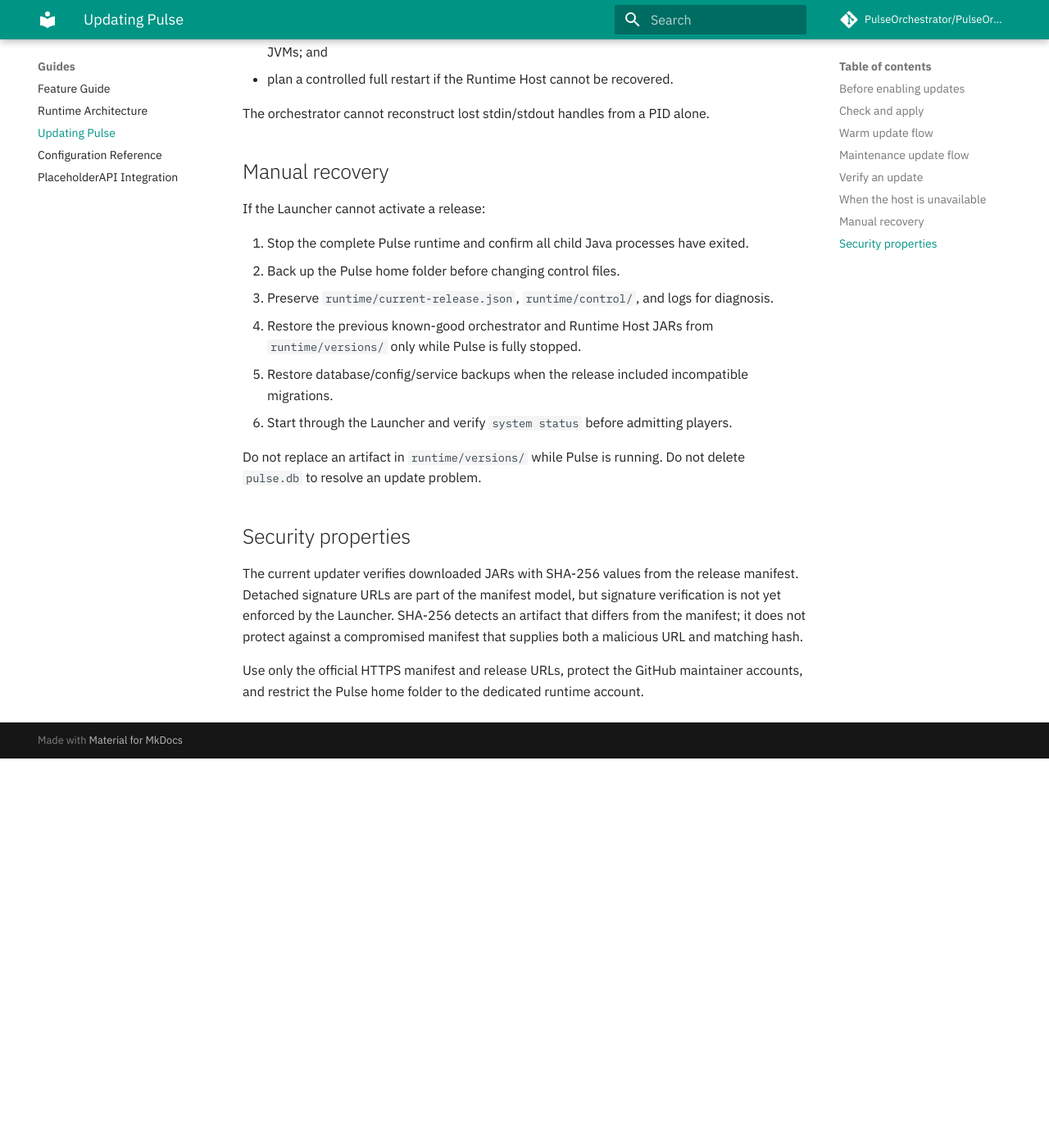
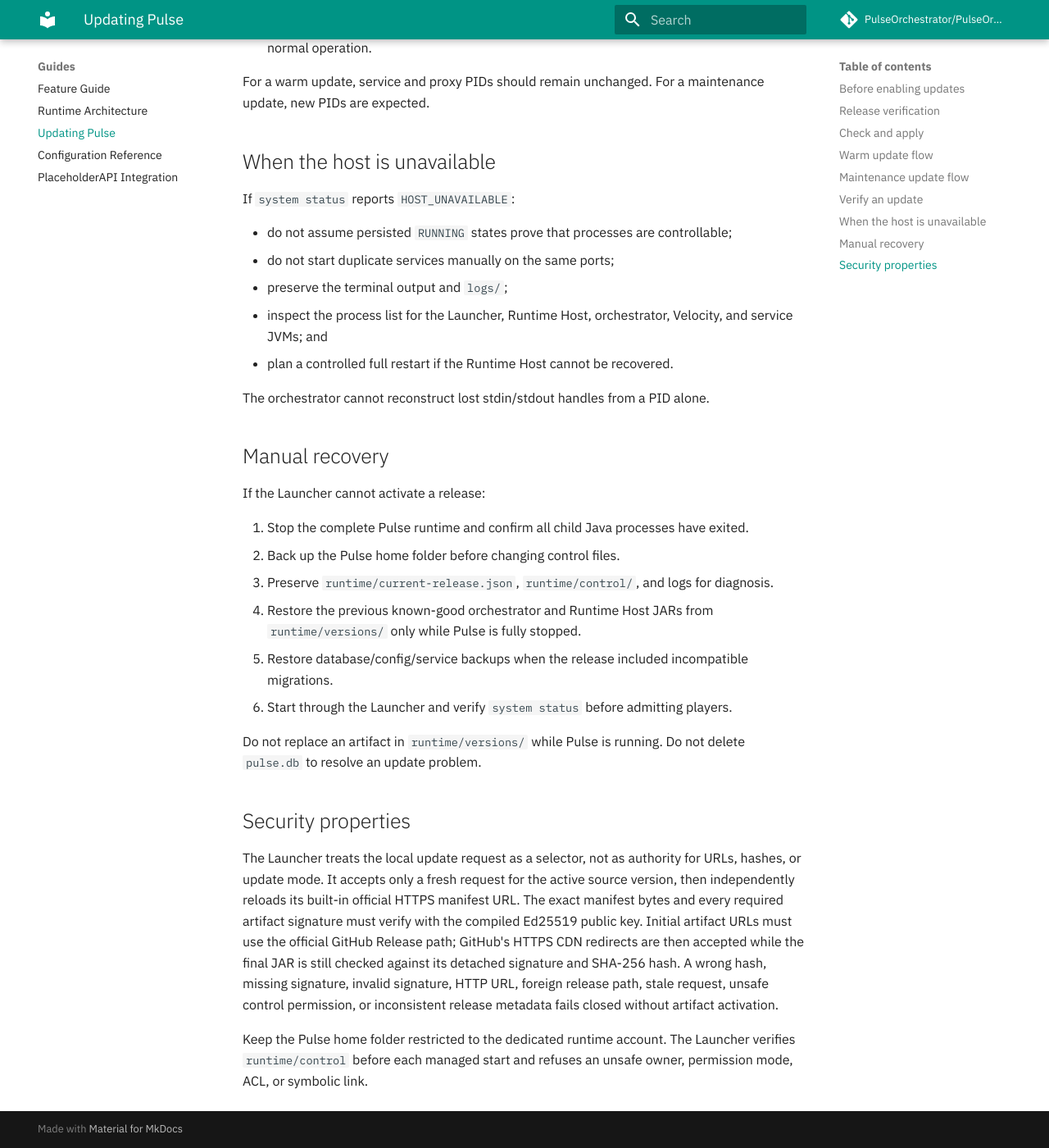
Before and after one commit to PulseOrchestrator/PulseOrchestrator, an MkDocs documentation site: the page built from docs/guides/updates.md, in a window 1280 px wide and 1400 px high, scrolled down 3700 px. Shown: the whole window at 82% size. Built offline with MkDocs 1.6.1 and Material for MkDocs 9.7.7, drawn with Linux system fonts in a browser that asks for light colours; comment, search, counter and statistics services are not loaded; the version menu is left out; before the commit the page ends 4625 px from its top, so only the background shows below that; some of the changed text lies outside the part shown.

````diff
--- a/docs/guides/updates.md
+++ b/docs/guides/updates.md
@@ -35,6 +35,10 @@ Keep `autoApply` disabled when you want every update to be operator-initiated. W
 
 Set `includePrereleases` to `true` only for beta installations. Stable installations should leave it disabled.
 
+## Release verification
+
+No setup is required beyond starting the official Launcher. It contains the official raw GitHub manifest endpoint, the allowed GitHub Release download path, and the public Ed25519 verification key. The orchestrator setting is used to discover and display update information; the Launcher independently loads the official manifest, verifies `release-manifest.json.sig`, and validates every downloaded JAR with its SHA-256 checksum and detached Ed25519 signature.
+
 ## Check and apply
 
 Use the orchestrator console:
@@ -45,7 +49,7 @@ system check-update
 system update
 ```
 
-`system status` should show `LAUNCHER_MANAGED` and a `LIVE` host before you start an update. `system check-update` fetches the safety policy and release information without changing the runtime. `system update` checks again, creates a request for the Launcher, and then follows the mode declared by the release.
+`system status` should show `LAUNCHER_MANAGED` and a `LIVE` host before you start an update. `system check-update` fetches the safety policy and release information without changing the runtime. `system update` checks again and creates a small request containing only the selected target version, channel, source version, timestamp, and request ID. The Launcher independently reloads the built-in signed manifest source and reclassifies the mode before it downloads anything.
 
 The update can have one of three results:
 
@@ -60,7 +64,7 @@ The update can have one of three results:
 1. Orchestrator verifies that the target release has complete, internally consistent protocol metadata and an explicitly backward-compatible persistence model for the installed Runtime Host.
 2. Orchestrator queues an update request and shuts down only its API, CLI, health monitor, and other control-plane components.
 3. Runtime Host keeps Velocity and Minecraft service JVMs running.
-4. Launcher downloads the target orchestrator JAR and verifies its SHA-256 checksum.
+4. Launcher checks request freshness and source version, verifies `release-manifest.json.sig` against its compiled Ed25519 key, rejects HTTP or foreign release paths, then downloads the target orchestrator JAR and verifies its SHA-256 checksum plus detached signature.
 5. Launcher stores the JAR under `runtime/versions/`, updates `runtime/current-release.json`, and starts it.
 6. The new orchestrator reconnects to the Runtime Host and regains live control.
 
@@ -126,6 +130,6 @@ Do not replace an artifact in `runtime/versions/` while Pulse is running. Do not
 
 ## Security properties
 
-The current updater verifies downloaded JARs with SHA-256 values from the release manifest. Detached signature URLs are part of the manifest model, but signature verification is not yet enforced by the Launcher. SHA-256 detects an artifact that differs from the manifest; it does not protect against a compromised manifest that supplies both a malicious URL and matching hash.
+The Launcher treats the local update request as a selector, not as authority for URLs, hashes, or update mode. It accepts only a fresh request for the active source version, then independently reloads its built-in official HTTPS manifest URL. The exact manifest bytes and every required artifact signature must verify with the compiled Ed25519 public key. Initial artifact URLs must use the official GitHub Release path; GitHub's HTTPS CDN redirects are then accepted while the final JAR is still checked against its detached signature and SHA-256 hash. A wrong hash, missing signature, invalid signature, HTTP URL, foreign release path, stale request, unsafe control permission, or inconsistent release metadata fails closed without artifact activation.
 
-Use only the official HTTPS manifest and release URLs, protect the GitHub maintainer accounts, and restrict the Pulse home folder to the dedicated runtime account.
+Keep the Pulse home folder restricted to the dedicated runtime account. The Launcher verifies `runtime/control` before each managed start and refuses an unsafe owner, permission mode, ACL, or symbolic link.
--- a/release-manifest.json
+++ b/release-manifest.json
@@ -26,10 +26,10 @@
     }
   },
   "updatePlan": {
-    "defaultUpdateMode": "WARM_UPDATE",
+    "defaultUpdateMode": "UNSUPPORTED",
     "hostUpgradeRequired": false,
     "maintenanceRequired": false,
-    "blockingReason": null
+    "blockingReason": "This unsigned release cannot be activated by the signed launcher update flow."
   },
   "notesUrl": "https://github.com/PulseOrchestrator/PulseOrchestrator/releases/tag/v1.0.0-beta.4"
 }
````
Also changed, not shown: docs/getting-started/install.md (+3 -1 lines), docs/guides/configuration.md (+1 -1 lines), docs/guides/runtime-architecture.md (+1 -1 lines).
